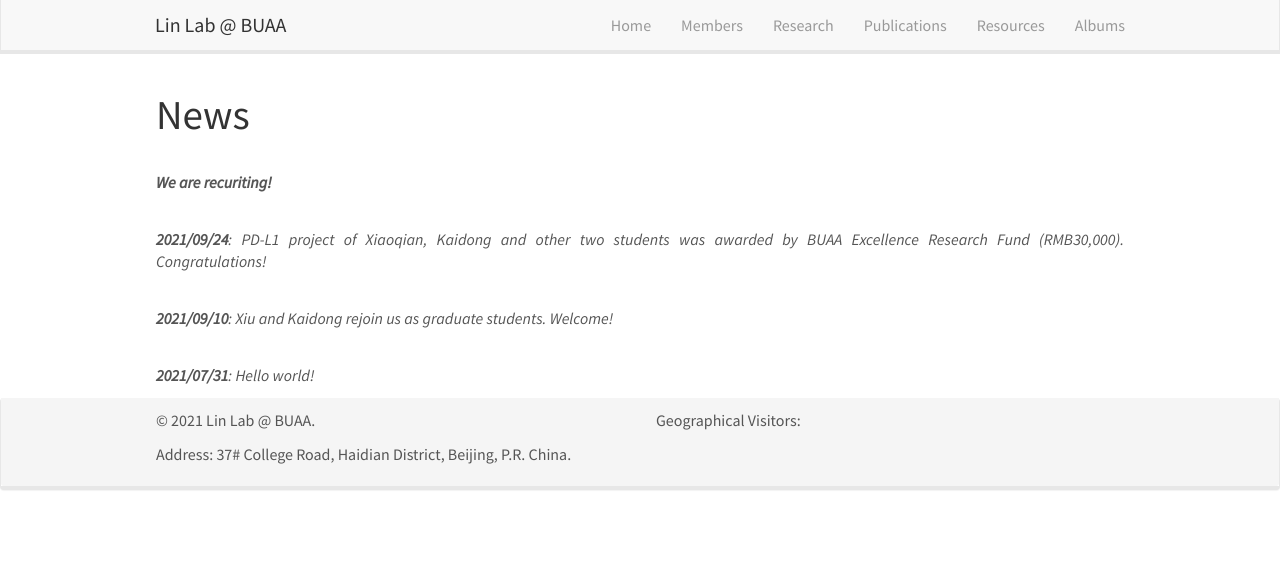
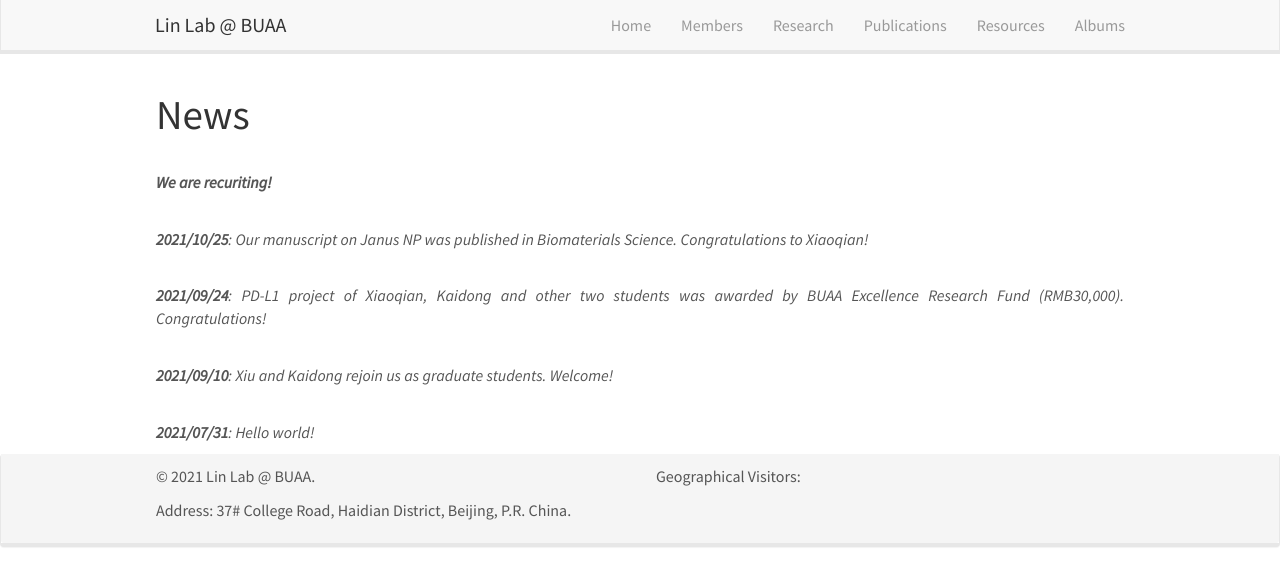
Before and after one commit to linxubo/linxubo.github.io, a Jekyll site: the page built from _pages/news.md, in a window 1280 px wide. Shown: the top 586 px of the page. Built offline with Jekyll 4.4.1, drawn with Linux system fonts in a browser that asks for light colours; nearby versions of some CDN libraries; a script that is not in the unit is left out.

Commit message:
Update news.yml

```diff
--- a/_data/news.yml
+++ b/_data/news.yml
@@ -1,5 +1,6 @@
 - headline: <b> We are recuriting!</b>
 
+- headline: "<b>2021/10/25</b>: Our manuscript on Janus NP was published in Biomaterials Science. Congratulations to Xiaoqian!"
 - headline: "<b>2021/09/24</b>: PD-L1 project of Xiaoqian, Kaidong and other two students was awarded by BUAA Excellence Research Fund (RMB30,000). Congratulations!"
 - headline: "<b>2021/09/10</b>: Xiu and Kaidong rejoin us as graduate students. Welcome!"
 - headline: "<b>2021/07/31</b>: Hello world!"
```
